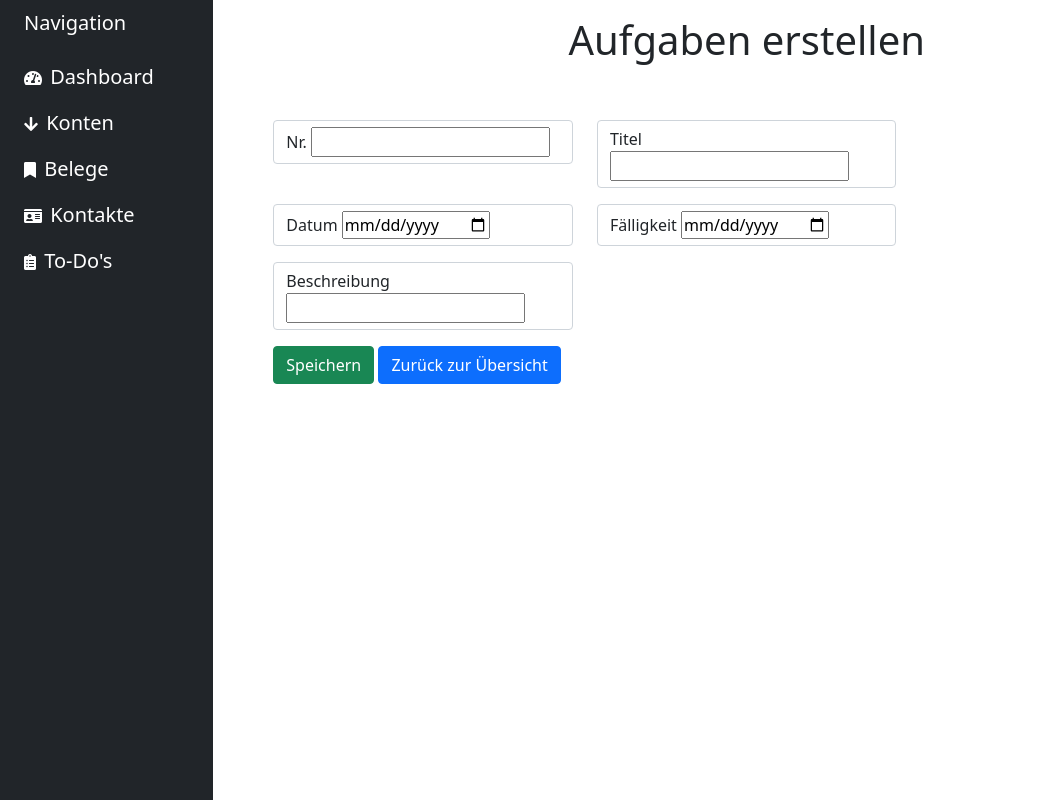
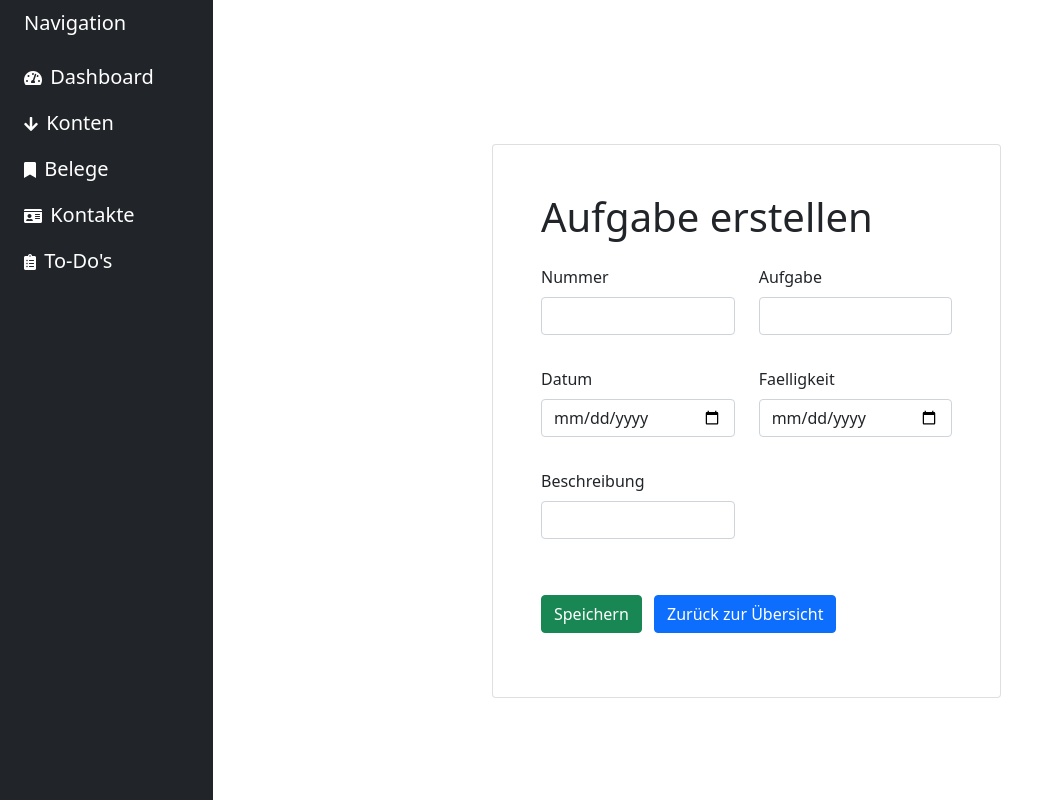
Before and after one commit to FevziG66/Wahlprojekt, a Django app: page /editToDos/ in a window 1280 px wide. Shown: the part 70-870 px from the top of the page, without its empty margins (0-1040 px from the left). Run offline with Django 3.2, Linux system fonts and the light colour scheme; a user stored in the database is signed in; some libraries are stand-ins or nearby versions.

Commit message:
Standartaccounts hinzugefügt und to-do hinzufügen design angepasst

```diff
--- a/edit/templates/edit/editToDos.html
+++ b/edit/templates/edit/editToDos.html
@@ -1,57 +1,60 @@
 {% extends "edit/base.html"%}
 {%load static%}
-
+{% load crispy_forms_tags %}
 {% block hauptinhalt %}
-<div class="col py-3">
-    <div class="row">
-        <center>
-            <div class="col-sm-12">
-                <h1>Aufgaben erstellen</h1>
+<div class="col py-5 mt-5">
+    <div class="row mt-5">
+        <div class="col">
         </div>
-        </center>
-    </div>
-
+        <div class="col-6">
+            <div class="card p-5">
+                <h1 class="mb-4">Aufgabe erstellen</h1>
                 {% for message in messages %}
                 <div class="alert alert-success">
                     <a class="close" href="#" data-dismiss="alert">×</a>
                     {{ message }}
                 </div>
                 {% endfor %}
-
-    <div class="container px-5 py-5">
-        <form action="" method="post">
+                <form class="form-inline" method="post">
                     {% csrf_token %}
-            <form class="form-inline">
                     <div class="row">
-                    <div class="col-sm-4">
-                        <label class="form-control" for="inputEmail4">  Nr. {{form.nummer}} </label>
+                        <div class="col-sm-6">
+                            {{form.nummer|as_crispy_field}}
                         </div>
 
-                    <div class="col-sm-4">
-                        <label class="form-control" for="inputPassword4"> Titel {{form.aufgabe}}</label>
-                    </div>
-                </div>
-                <p></p>
-
-                <div class="row">
-                    <div class="col-sm-4">
-                        <label class="form-control" for="inputAddress"> Datum {{form.datum}}</label>
-                    </div>
-                    <div class="col-sm-4">
-                        <label class="form-control" for="inputAddress2"> Fälligkeit {{form.faelligkeit}}</label>
+                        <div class="col-sm-6">
+                            {{form.aufgabe|as_crispy_field}}
                         </div>
                     </div>
                     <p></p>
                     <div class="row">
-                    <div class="col-sm-4">
-                        <label class="form-control" for="inputCity"> Beschreibung {{form.beschreibung}}</label>
+                        <div class="col-sm-6">
+                            {{form.datum|as_crispy_field}}
+                        </div>
+                        <div class="col-sm-6">
+                            {{form.faelligkeit|as_crispy_field}}
                         </div>
                     </div>
                     <p></p>
-                <button type="submit" class="btn btn-success">Speichern</button> <!-- Submit-Button statt Link, um Speichern auszulösen-->
+                    <div class="row">
+                        <div class="col-sm-6">
+                            {{form.beschreibung|as_crispy_field}}
+                        </div>
+                    </div>
+                    <br />
+                    <div class="col py-3">
+                        <div class="row">
+                            <div class="col-sm-12">
+                                <button type="submit" class="btn btn-success me-2">Speichern</button>
+                                <!-- Submit-Button statt Link, um Speichern auszulösen-->
                                 <a href="{% url 'home:todos'%}" class="btn btn-primary">Zurück zur Übersicht</a>
+                            </div>
+                        </div>
+                    </div>
                 </form>
-            <br />
+            </div>
+        </div>
+        <div class="col"></div>
     </div>
 </div>
 {% endblock hauptinhalt %}
```
Also changed, not shown: home/templates/home/accounts.html (+42 -17 lines), db.sqlite3. Lines whose indentation alone changed are shown as unchanged.
